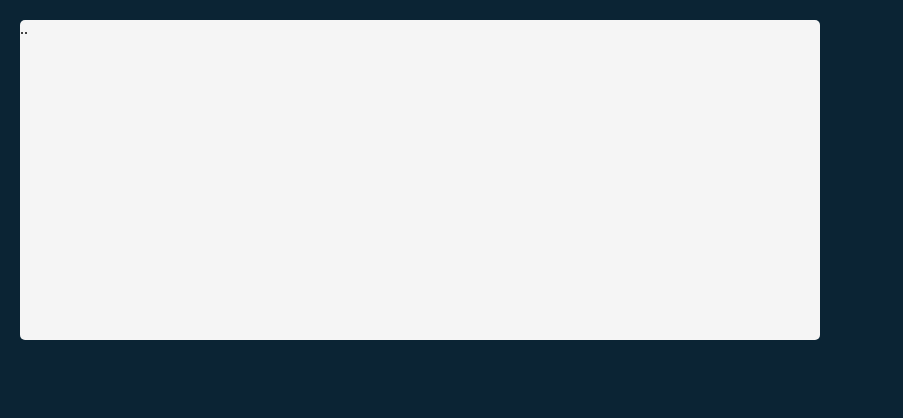
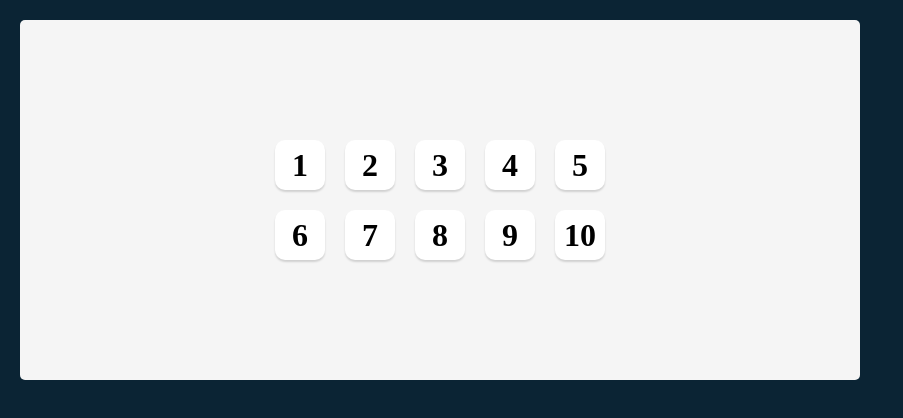
Before and after one commit to Fatima-hub333/Tenzies-project, a React (Create React App) app: page / in a window 1280 px wide. Shown: the top 418 px of the page, without its empty margins (0-903 px from the left). Built offline with nearby package versions, Linux system fonts and the light colour scheme.

Commit message:
render die components on the page

```diff
--- a/package.json
+++ b/package.json
@@ -6,6 +6,7 @@
     "@testing-library/jest-dom": "^5.16.4",
     "@testing-library/react": "^13.3.0",
     "@testing-library/user-event": "^13.5.0",
+    "prop-types": "^15.8.1",
     "react": "^18.2.0",
     "react-confetti": "^6.1.0",
     "react-dom": "^18.2.0",
--- a/src/App.js
+++ b/src/App.js
@@ -1,9 +1,21 @@
 import React from 'react';
+import Die from './Die';
 import './index.css';
 
 const App = () => (
   <main>
-   ..
+    <div className='dice-container'>
+      <Die value="1" />
+      <Die value="2" />
+      <Die value="3" />
+      <Die value="4" />
+      <Die value="5" />
+      <Die value="6" />
+      <Die value="7" />
+      <Die value="8" />
+      <Die value="9" />
+      <Die value="10" />
+    </div>
   </main>
 );
 
--- /dev/null
+++ b/src/Die.js
@@ -0,0 +1,12 @@
+import React from 'react';
+import PropTypes from 'prop-types';
+
+const Die = (props) => (
+  <div className='die-face'>
+    <h2 className='die-num'>{props.value}</h2>
+  </div>
+);
+
+Die.propTypes = {};
+
+export default Die;
--- a/src/index.css
+++ b/src/index.css
@@ -13,4 +13,31 @@
   max-width: 800px;
   height: 320px;
   border-radius: 5px;
+  padding: 20px;
+  display: flex;
+  flex-direction: column;
+  justify-content: center;
+  align-items: center;
 }
+
+.dice-container {
+  display: grid;
+  grid-template: auto auto / repeat(5, 1fr);
+  gap: 20px;
+}
+
+.die-face {
+  height: 50px;
+  width: 50px;
+  box-shadow: 0px 2px 2px rgba(0, 0, 0, 0.15);
+  border-radius: 10px;
+  display: flex;
+  justify-content: center;
+  align-items: center;
+  cursor: pointer;
+  background-color: white;
+}
+
+.die-num {
+  font-size: 2rem;
+}
```
Also changed, not shown: 1 other file (tests, documents, lock files or other folders).
